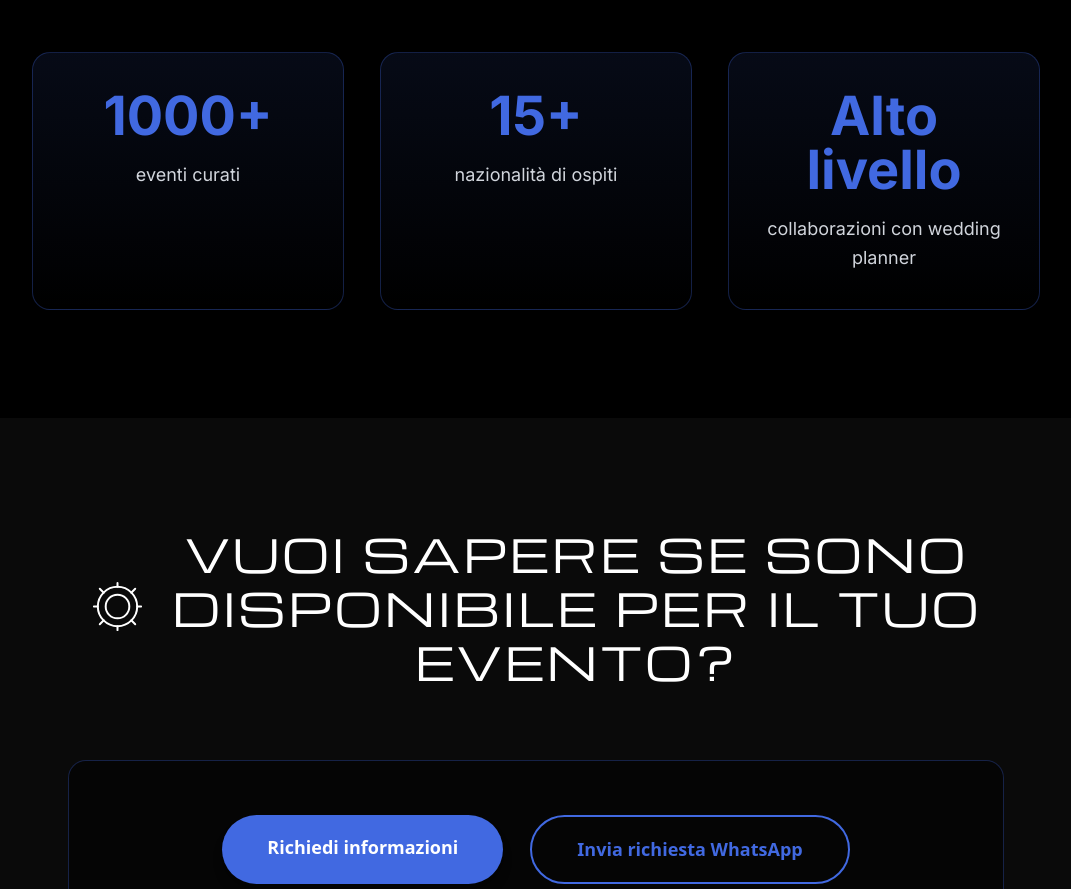
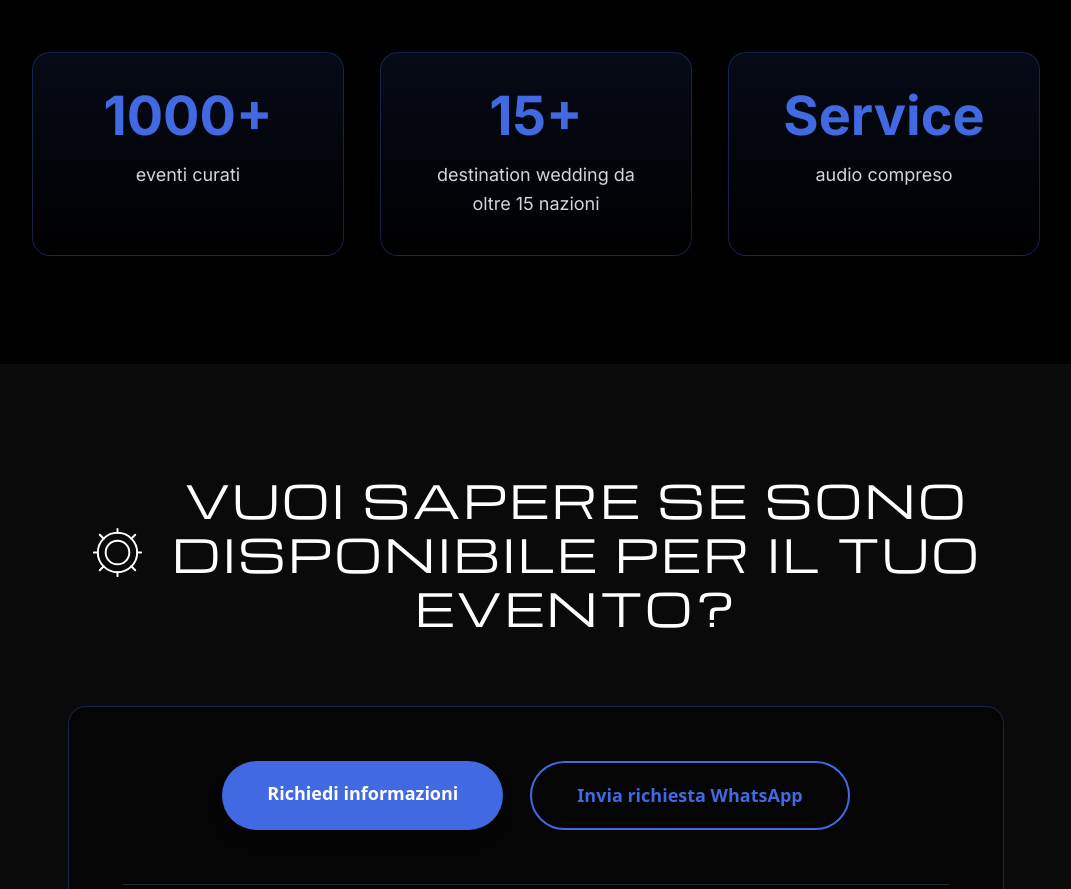
Before and after one commit to mommydjsalmani-cloud/mommy-marketing, a Next.js app: page / in a window 1280 px wide. Shown: the part 2395-3284 px from the top of the page, without its empty margins (104-1175 px from the left). Built offline with nearby package versions, Linux system fonts and the light colour scheme.

Commit message:
Aggiornato testi statistiche: destination wedding 15 nazioni e service audio

```diff
--- a/app/page.tsx
+++ b/app/page.tsx
@@ -134,12 +134,12 @@ export default function Home() {
 
               <div className="bg-gradient-to-b from-[#4169e1]/10 to-transparent border border-[#4169e1]/30 rounded-2xl p-8 text-center hover:border-[#4169e1] transition-all duration-300">
                 <div className="text-5xl font-bold text-[#4169e1] mb-4">15+</div>
-                <p className="font-sans text-gray-300">nazionalità di ospiti</p>
+                <p className="font-sans text-gray-300">destination wedding da oltre 15 nazioni</p>
               </div>
 
               <div className="bg-gradient-to-b from-[#4169e1]/10 to-transparent border border-[#4169e1]/30 rounded-2xl p-8 text-center hover:border-[#4169e1] transition-all duration-300">
-                <div className="text-5xl font-bold text-[#4169e1] mb-4">Alto livello</div>
-                <p className="font-sans text-gray-300">collaborazioni con wedding planner</p>
+                <div className="text-5xl font-bold text-[#4169e1] mb-4">Service</div>
+                <p className="font-sans text-gray-300">audio compreso</p>
               </div>
             </div>
           </div>
```
